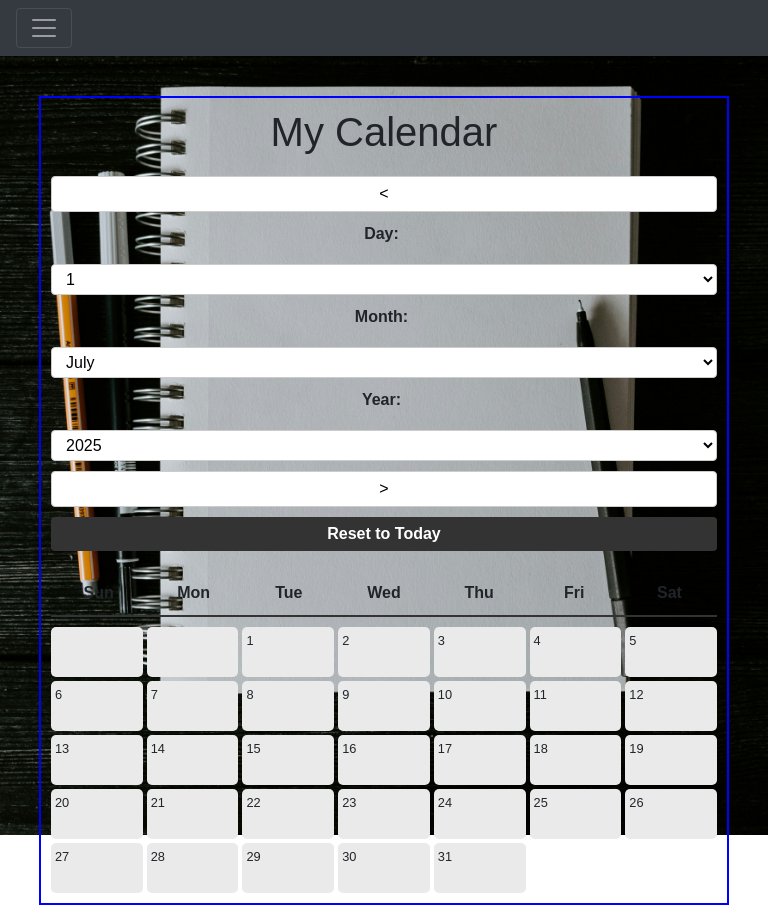
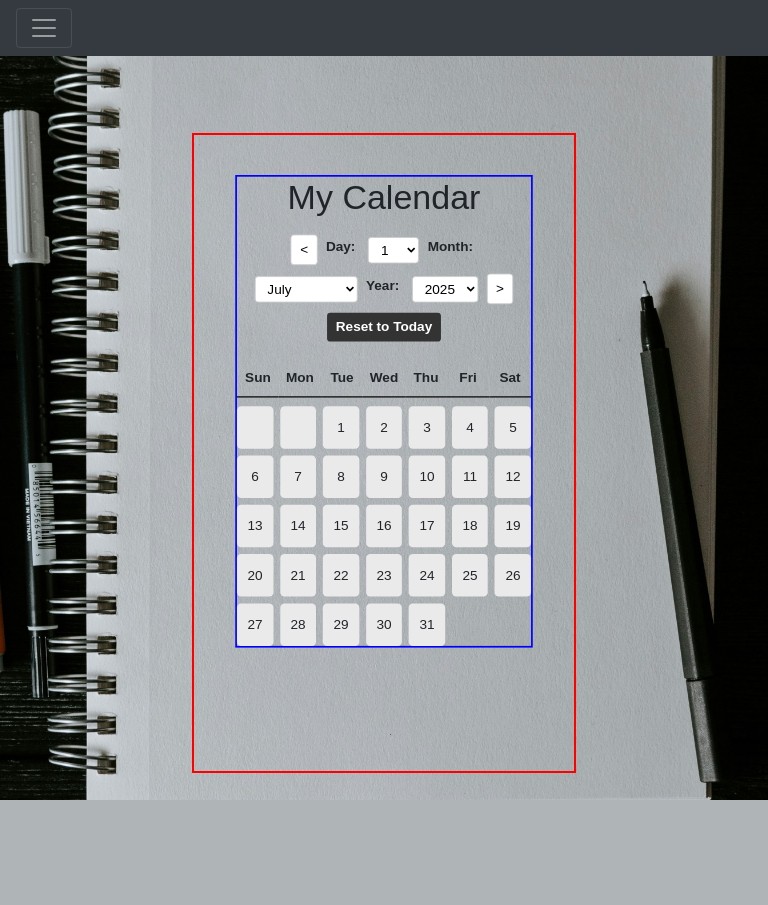
Before and after one commit to Bre0409/python-flask-assignment, a Flask app: page /calendar in a window 768 px wide. After the commit the page ends 800 px from the top, so only its background shows below. Run offline with Flask 3, Linux system fonts and the light colour scheme; some libraries are stand-ins or nearby versions.

Commit message:
updated calender

```diff
--- a/website/static/css/calendar.css
+++ b/website/static/css/calendar.css
@@ -69,34 +69,34 @@
 .calendar-grid {
   display: grid;
   grid-template-columns: repeat(7, 1fr);
-  gap: 6px;
-  width: 100%;
+  gap: 8px;
 }
 
 .calendar-grid div {
-  padding: 6px;
+  padding: 10px;
   background-color: #eaeaea;
   border-radius: 5px;
-  min-height: 60px;
+  min-height: 50px;
   display: flex;
-  justify-content: flex-start;
-  align-items: flex-start;
+  justify-content: center;
+  align-items: center;
   cursor: default;
   user-select: none;
   flex-direction: column;
+  word-break: break-word;
   box-sizing: border-box;
-  word-wrap: break-word;
 }
 
 .calendar-day ul.event-list {
   list-style: none;
-  padding-left: 0;
+  padding-left: 5px;
   margin-top: 4px;
-  font-size: 0.75em;
+  font-size: 0.8em;
   color: #333;
-  width: 100%;
+  text-align: left;
   max-height: 80px;
   overflow-y: auto;
+  width: 100%;
 }
 
 .calendar-day ul.event-list li {
@@ -104,29 +104,38 @@
   margin-bottom: 2px;
   padding: 2px 4px;
   border-radius: 3px;
+  cursor: default;
   word-break: break-word;
 }
 
-/* Responsive Styles */
+/* Tablet and up */
+@media (min-width: 768px) {
+  .container {
+    border: red solid 2px;
+    width: 50%;
+    margin-top: 10%;
+  }
+}
+
+/* Phone: scale to fit inside wrapper without overflow */
 @media (max-width: 768px) {
   .calendar-wrapper {
+    transform: scale(0.85);
+    transform-origin: top center;
     max-width: 100%;
-    padding: 10px;
+    padding: 0;
   }
 
-  .calendar-grid {
-    grid-template-columns: repeat(7, 1fr);
-    gap: 4px;
-  }
-
-  .calendar-grid div {
-    padding: 4px;
-    min-height: 50px;
-    font-size: 0.8em;
-  }
-
-  .calendar-controls {
-    flex-direction: column;
-    align-items: stretch;
+  body {
+    background-image: url("/static/images/mydiary4ex.jpg");
+    background-size: cover;
+    background-repeat: repeat;
   }
 }
+
+/* Extra small screens */
+@media (max-width: 500px) {
+  .calendar-wrapper {
+    transform: scale(0.75);
+  }
+}
```
